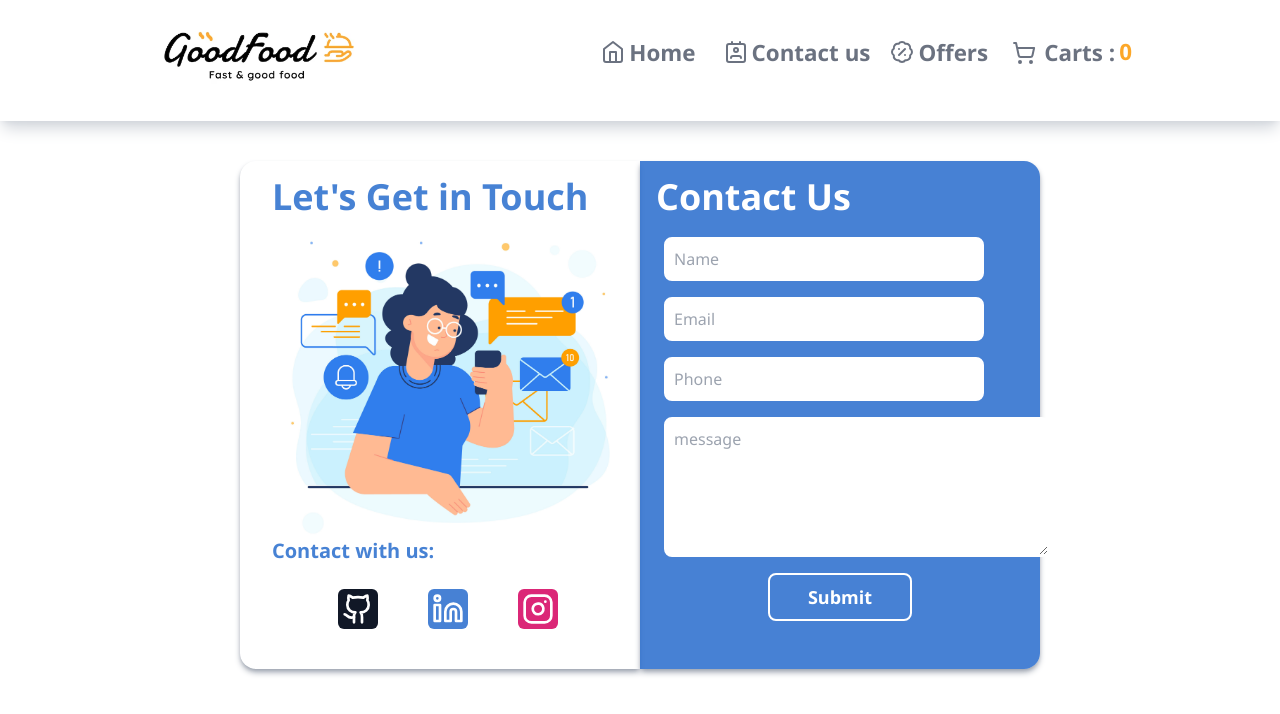
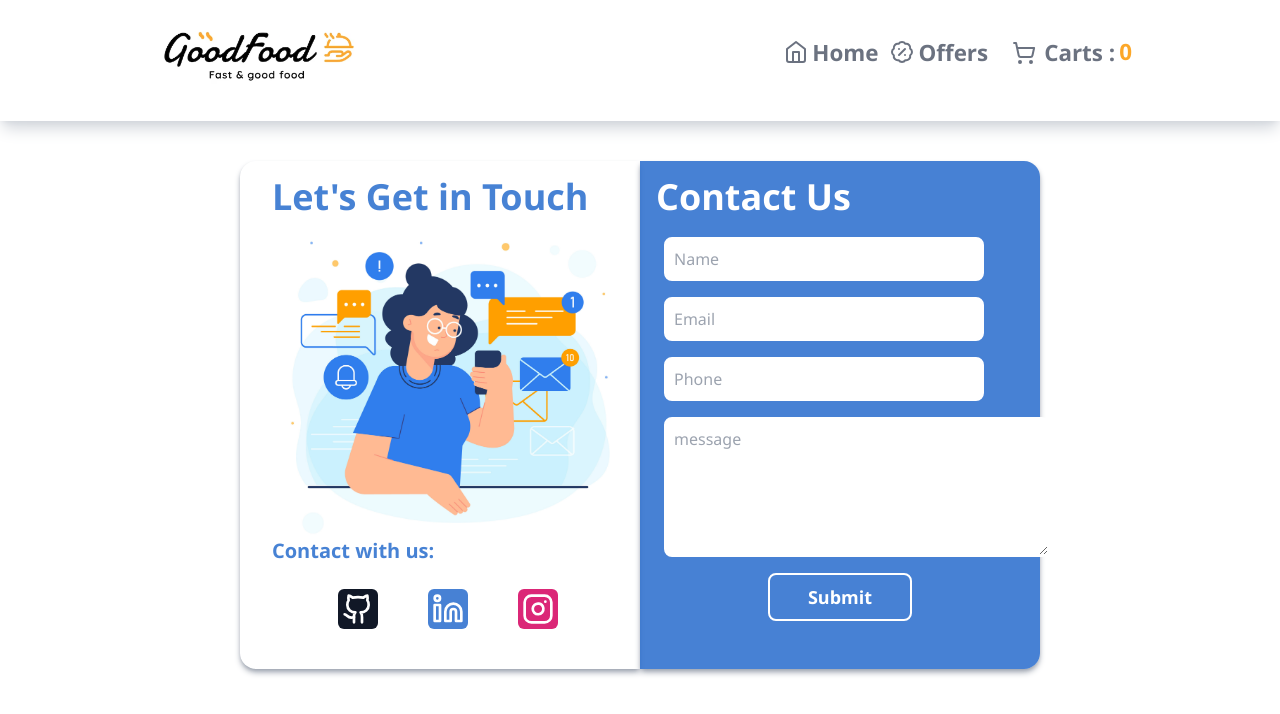
Before and after one commit to Adhav712/Food-ordering-website, a React (Vite) app: page /contact in a window 1280 px wide. Shown: the top 714 px of the page. Built offline with nearby package versions, Linux system fonts and the light colour scheme.

Commit message:
minor changes in ui

```diff
--- a/src/components/Contact.jsx
+++ b/src/components/Contact.jsx
@@ -7,7 +7,7 @@ import { Instagram } from "lucide-react"
 export const Contact = () => {
 
     return (
-        <div className=" flex my-10  max-lg:flex max-lg:justify-center  ">
+        <div className=" flex my-10  max-lg:flex max-lg:justify-center ">
             <div className="flex justify-center w-full max-md:block max-lg:block max-lg:mx-80 ">
                 <div className="max-sm:rounded-xl max-sm:my-4 shadow-md w-[25em] max-sm:w-[20em] p-4 shadow-gray-400 rounded-s-2xl pl-8">
                     <h1 className="text-[#296dcddb] text-4xl font-semibold max-sm:text-3xl">Let's Get in Touch</h1>
@@ -17,12 +17,12 @@ export const Contact = () => {
                     <div className="">
                         <h1 className="text-[#296dcddb] font-semibold text-xl ">Contact with us:</h1>
                         <div className="flex  my-2 items-center mx-8 justify-evenly">
-                            <Github className="mx-4 my-4 text-white p-1 size-10 rounded-md bg-gray-900 hover:text-[#296dcddb] hover:bg-white hover:rounded-lg hover:shadow-sm hover:shadow-gray-600" />
-                            <Linkedin className="mx-4 my-4 text-white p-1 size-10 rounded-md bg-[#296dcddb] hover:text-[#296dcddb] hover:bg-white hover:rounded-lg hover:shadow-sm hover:shadow-gray-600" />
-                            <Instagram className="mx-4 my-4 text-white p-1 size-10 rounded-md bg-pink-600 hover:text-[#296dcddb] hover:bg-white hover:rounded-lg hover:shadow-sm hover:shadow-gray-600" />
-                        </div>
+                            <a href="https://github.com/Vaigarai14" target="_blank"><Github className="mx-4 my-4 text-white p-1 size-10 rounded-md bg-gray-900 hover:text-[#296dcddb] hover:bg-white hover:rounded-lg hover:shadow-sm hover:shadow-gray-600" /></a>
+                            <a href="https://www.linkedin.com/in/vaikarai-14-28-l/" target="_blank"><Linkedin className="mx-4 my-4 text-white p-1 size-10 rounded-md bg-[#296dcddb] hover:text-[#296dcddb] hover:bg-white hover:rounded-lg hover:shadow-sm hover:shadow-gray-600" /></a>
+                            <a href="https://www.instagram.com/vaigarai14/" target="_blank"><Instagram className="mx-4 my-4 text-white p-1 size-10 rounded-md bg-pink-600 hover:text-[#296dcddb] hover:bg-white hover:rounded-lg hover:shadow-sm hover:shadow-gray-600" />                            </a>                       </div>
                     </div>
                 </div>
+
                 <div className="max-sm:my-4 max-sm:rounded-xl bg-[#296dcddb] shadow-md w-[25em] max-sm:w-[20em] shadow-gray-400 p-4 rounded-e-2xl ">
                     <h1 className="text-4xl mb-5 font-semibold text-white max-sm:text-3xl">Contact Us</h1>
                     <form action="" className="block">
@@ -60,6 +60,7 @@ export const Contact = () => {
                         ></textarea>
                         <div className="flex justify-center ">
                             <button
+                                // onClick={}
                                 className="w-36 text-white text-lg font-semibold rounded-lg
                                  py-2 px-2 m-2 border-2 border-white hover:bg-white hover:text-[#296dcddb]"
                                 type="submit">Submit</button>
--- a/src/components/Header.jsx
+++ b/src/components/Header.jsx
@@ -23,12 +23,12 @@ export const Header = () => {
 
                         <Home className='mx-1 max-sm:pb-1 mb-[0.1em]  text-gray-500 hover:text-[#fca729] w-[24px] max-sm:w-[18px] max-sm:mx-[2px]' />
                         Home</li></Link>
-                <Link className='flex items-center  ' to={'/contact'}>
+                {/* <Link className='flex items-center  ' to={'/contact'}>
                     <li
                         className=' flex justify-center items-center  mx-4 outline-none text-[1.4em] text-gray-500 font-semibold max-sm:text-md max-sm:text-[15px] max-sm:mx-[0.4em] hover:text-[#fca729]' >
 
                         <Contact className='mx-1 max-sm:pb-1 mb-[0.1em] text-gray-500 hover:text-[#fca729] w-[24px] max-sm:w-[18px] max-sm:mx-[2px]' />
-                        Contact us</li></Link>
+                        Contact us</li></Link> */}
                 <Link
                     to={'/offers'}>
                     <li
```
